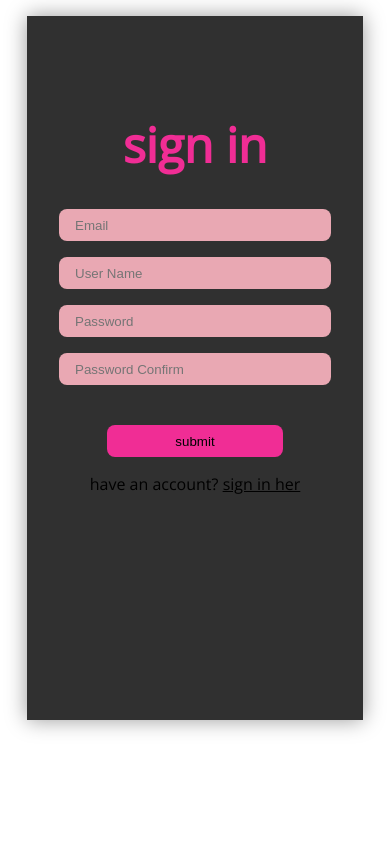
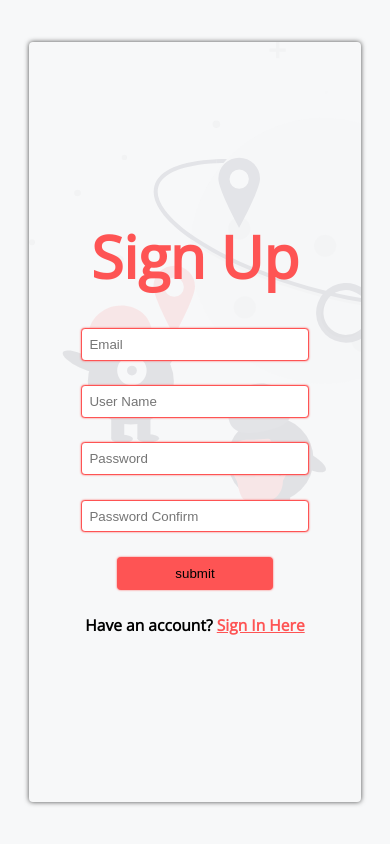
Before and after one commit to ManorHazaz/Users-Management---SQL, a PHP site: page /register.html in a window 390 px wide. Run offline with PHP 8.4, Linux system fonts and the light colour scheme.

Commit message:
Change style

```diff
--- a/css/style.css
+++ b/css/style.css
@@ -2,51 +2,53 @@
 
 :root
 {
-    --main: #f02d95;
-    --secondary: #e9a8b3;
+    --primary-color: #FE5454;
+    --light-primary-color: rgba(254, 84, 84, 0.4);
+    --secondary-color: #F7F8F9;
     --textcolor: #000000;
 }
 
+*
+{
+    -moz-box-sizing: border-box;
+    -webkit-box-sizing: border-box;
+     box-sizing: border-box;
+}
 
-body
+html
 {
     font-family: 'Open Sans', sans-serif;
 }
 
-.container
+body
 {
-    width: 60rem;
-    height: 36rem;
-    margin: 1rem auto;
-    text-align: center;
-    background-color: #303030;
-    box-shadow: 0 0 20px 0 rgba(0, 0, 0, 0.4);
-    display: flex;
-    flex-direction: column;
-}
-
-.form
-{
-    padding-top: 2rem;
+    margin: 0;
+    padding: 0;
+    background-color: var( --secondary-color );
 }
 
 h1
 {
-    font-size: 3rem;
-    color: var(--main);
-    padding-top: 2rem;
+    font-weight: 900;
+    font-size: 10vmin;
+    color: var( --primary-color );
+    margin: 2vmin;
+}
+
+a
+{
+    color: var( --primary-color );
 }
 
 .text-input
 {
-    display: block;
-    margin: 1rem auto;
-    width: 15rem;
-    padding: 0 1rem;
-    height: 2rem;
-    border-radius: 0.5rem;
-    border: none;
-    background-color: var(--secondary);
+    border: 1px solid var( --primary-color );
+    border-radius: 1vmin;
+    padding: 2vmin;
+    width: 45vmin;
+    background-color: none;
+    color: var( --primary-color );
+    box-shadow: 0 0 2px 0 var( --primary-color );
 }
 
 .text-input:focus
@@ -56,204 +58,171 @@ h1
 
 .btn
 {
-    margin: 0 auto;
-    margin-top: 1.5rem;
-    width: 11rem;
-    height: 2rem;
-    border-radius: 0.5rem;
-    border: none;
-    background-color: var(--main);
+    border: 1px solid var( --primary-color );
+    border-radius: 1vmin;
+    padding: 2vmin;
+    width: 25vmin;
+    background-color: var( --primary-color );
+    box-shadow: 0 0 2px 0 var( --primary-color );
+    transition: 0.3s;
 }
 
-.logout
+.btn:focus
 {
-    margin-top: 0;
+    outline: none;
 }
 
-.not-signedin
+.btn:hover
 {
-    display: block;
-    color: var(--textcolor);
-    margin-top: 1rem;
+    transform: translateY( -1vmin );
 }
 
-.not-signedin a
+.container
 {
-    color: var(--textcolor);
+    position: relative;
+	height: 90vh;
+    width: 85vw;
+    margin: 5vh auto;
+    padding: 8vmin;
+    display: flex;
+    align-items: center;
+    justify-content: center;
+    justify-self: center;
+    align-self: center;
+    overflow: hidden;
+    box-shadow: 0 0 5px 0 rgba(0, 0, 0, 0.7);
+    border-radius: 1vmin;
+}
+
+.column-container
+{
+    flex-direction: column;
+}
+
+.form
+{
+    display: flex;
+    flex-direction: column;
+    justify-content: space-around;
+    align-items: center;
+    width: 50%;
+}
+
+.side-img
+{
+    width: 50%;
+}
+
+.change-form
+{
+    font-weight: 600;
+}
+
+/* index page */
+
+.login-form
+{
+    height: 75%;
+}
+
+/* register page */
+
+.register-form
+{
+    height: 95%;
+}
+
+/* data page */
+
+.users
+{
+    height: 50vh;
+    overflow: auto;
+    width: 80%;
+    margin-top: 2vmin;
+    column-width: 33%;
 }
 
 .users-data
 {
-    margin: 1rem auto;
+    width: 100%;
     border-collapse: collapse;
-    max-width: 100%;
-    color: var(--textcolor);
-}
-
-thead, tbody
-{
-    display: block;
-}
-
-tbody
-{
-    height: 16rem;
-    overflow-y: auto;
-    overflow-x: hidden;
-}
-
-.users-data thead td
-{
-    width: 14rem;
-}
-
-
-.users-data tr:first-child
-{
-    font-size: 1.5rem;
-    font-weight: 600;
-    background-color: var(--main);
-}
-
-.users-data tr:not(:first-child)
-{
-    background-color: var(--secondary);
 }
 
 .users-data td
 {
-    height: 2rem;
-    width: 14rem;
+    padding: 1vmin;
 }
 
-.users-data .last-update
+.users-data thead
 {
-    background-color: var(--main);
+    background-color: var( --primary-color );
 }
 
-@media only screen and (max-width: 800px)
+.users-data thead .last-update
 {
-    .container
+    background-color: var( --secondary-color );
+    text-align: center;
+}
+
+.users-data tbody tr:nth-child( 2n )
+{
+    background-color: var( --light-primary-color );
+}
+
+@media screen and (max-width: 600px)
+{
+    .column-container
     {
-        width: 46rem;
-        height: 62rem;
-        margin: 1rem auto;
-    }
-    .form
-    {
-        padding-top: 2rem;
+        width: 95vw;
     }
 
     h1
     {
-        font-size: 3rem;
-        color: var(--main);
-        padding-top: 2rem;
+        font-size: 15vmin;
     }
 
     .text-input
     {
-        margin: 1rem auto;
-        width: 15rem;
-        padding: 0 1rem;
-        height: 2rem;
+        width: 85%;
     }
 
     .btn
     {
-        margin-top: 1.5rem;
-        width: 11rem;
-        height: 2rem;
-    }
-
-    .logout
-    {
-        margin-top: 0;
-    }
-
-    .users-data
-    {
-        max-width: 95%;
-    }
-
-    tbody
-    {
-        height: 43rem;
-    }
-}
-
-
-
-@media only screen and (max-width: 600px)
-{
-    .container
-    {
-        width: 25rem;
-        height: 44rem;
-        margin: 1rem auto;
+        width: 40vmin;
     }
 
     .form
     {
-        padding-top: 2rem;
+        width: 100%;
+        height: 50%;
     }
 
-    h1
+    .side-img
     {
-        font-size: 3rem;
-        color: var(--main);
-        padding-top: 2rem;
+        position: absolute;
+        inset: 0;
+        opacity: 0.1;
+        z-index: -1;
     }
 
-    .text-input
+    .change-form
     {
-        margin: 1rem auto;
-        width: 15rem;
-        padding: 0 1rem;
-        height: 2rem;
+        font-size: 4vmin;
     }
 
-    .btn
+    /* register page */
+
+    .register-form
     {
-        margin-top: 1.5rem;
-        width: 11rem;
-        height: 2rem;
+        height: 65%;
     }
 
-    .logout
+    /* data page */
+    .users
     {
-        margin-top: 0;
+        width: 100%;
+        height: 65vh;
     }
 
-    .users-data
-    {
-        max-width: 95%;
-    }
-
-    tbody
-    {
-        height: 26rem;
-    }
-
-    .users-data thead td
-    {
-        font-size: 1rem;
-        height: 2rem;
-        width: 14rem;
-    }
-
-    .users-data tbody td
-    {
-        font-size: 0.7rem;
-        height: 2rem;
-        width: 14rem;
-    }
 }
-
-@media only screen and (max-width: 400px)
-{
-    .container
-    {
-        width: 21rem;
-    }
-}
--- a/data.html
+++ b/data.html
@@ -7,10 +7,10 @@
     <title>User Management</title>
 </head>
 <body>
-    <div class="container">
+    <div class="container column-container">
         <h1>Data</h1>
         <button id="logout" class="btn logout" type="button">Logout</button>
-        <div class="data-container"></div>
+        <div class="users"></div>
     </div>
 
 </body>
--- a/register.html
+++ b/register.html
@@ -10,17 +10,22 @@
 </head>
 <body>
     <div class="container">
-        <form class="form">
-            <h1> sign in </h1>
+        <form class="form register-form">
+            <h1> Sign Up </h1>
             <input required id="email" type="email" class="text-input" placeholder="Email" />
             <input required id="user-name" type="text" class="text-input" placeholder="User Name" />
             <input required id="password" type="password" class="text-input" placeholder="Password" />
             <input required id="password-confirm" type="password" class="text-input" placeholder="Password Confirm" />
 
             <input type="submit" class="btn" name="submit" value="submit">
+
+            <span class="change-form"> Have an account? <a href="index.html">Sign In Here</a> </span>
         </form>
 
-        <span class="not-signedin"> have an account? <a href="index.html">sign in her</a> </span>
+
+        <div class="side-img">
+            <img src="./static/around-the-world.svg">
+        </div>
     </div>
 </body>
 
--- a/scripts/pages/data.js
+++ b/scripts/pages/data.js
@@ -17,16 +17,16 @@ let fieldsName = ['Name', 'Created-at', 'Email' ];
 let fieldsToPrint = ['username', 'usercreatedat', 'useremail'];
 
 // promise to table
-printPromiseToTable( promise, fieldsName, fieldsToPrint, '.data-container' );
+printPromiseToTable( promise, fieldsName, fieldsToPrint, '.users' );
 
 // reload every 3 sec
 setInterval( () => {
     promise = establishRequest(action,json);
-    printPromiseToTable( promise, fieldsName, fieldsToPrint, '.data-container' );
+    printPromiseToTable( promise, fieldsName, fieldsToPrint, '.users' );
 }, 3000 );
 
 // logout user
-_('#logout').addEventListener('click', e =>
+_( '#logout' ).addEventListener('click', e =>
 {
     sessionStorage.clear();
     window.location = './';
```
Also changed, not shown: css/style.old.css (added, +259 -0 lines), index.html (+7 -4 lines), README.md, static/around-the-world.svg (added).
